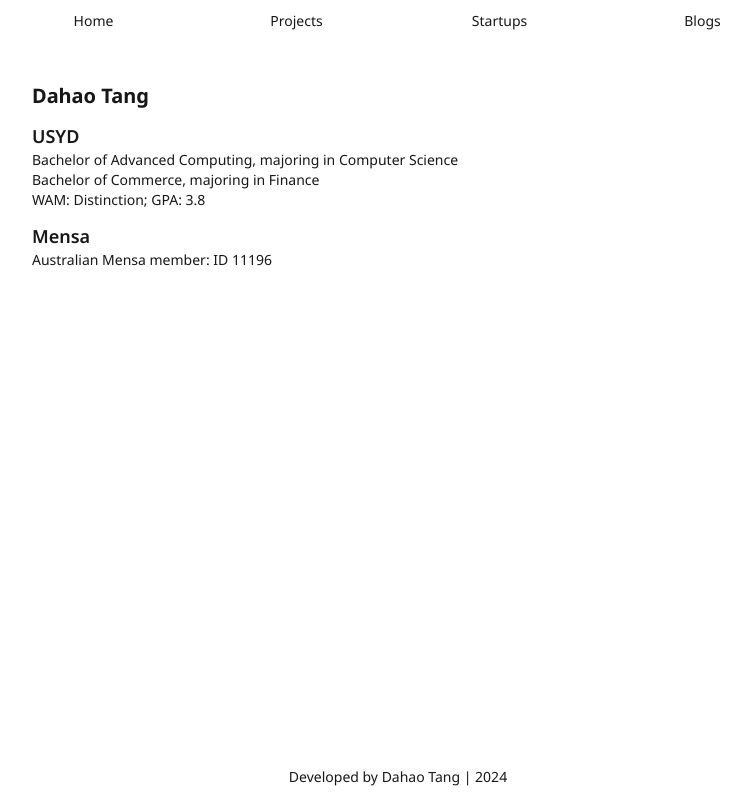
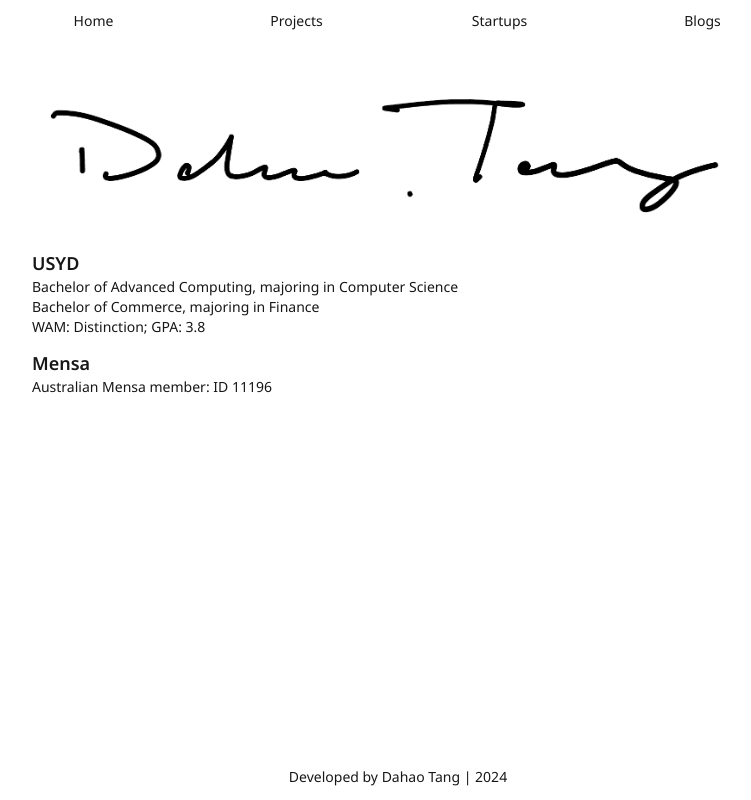
Before and after one commit to DahaoTang/DahaoTang.github.io, a Next.js app: page / in a window 1280 px wide. Shown: the whole page, without its empty margins (242-993 px from the left). Built offline with nearby package versions, Linux system fonts and the light colour scheme.

Commit message:
signature add to landing page

```diff
--- a/app/(site)/page.tsx
+++ b/app/(site)/page.tsx
@@ -1,10 +1,17 @@
-import { Heading1, Heading2 } from "@/app/components/Heading";
+import Image from "next/image";
+
+import { Heading2 } from "@/app/components/Heading";
 
 export default function Home() {
 	return (
 		<div>
-			<Heading1 content="Dahao Tang" />
-			<div className="pt-3">
+			<Image
+				src="/images/Dahao_Tang_Signature.jpg"
+				alt="Dahao Tang Signature"
+				width={700}
+				height={500}
+			/>
+			<div className="pt-6">
 				<Heading2 content="USYD" />
 				<p>Bachelor of Advanced Computing, majoring in Computer Science</p>
 				<p>Bachelor of Commerce, majoring in Finance</p>
```
Also changed, not shown: public/images/Dahao_Tang_Signature.jpg (added).
